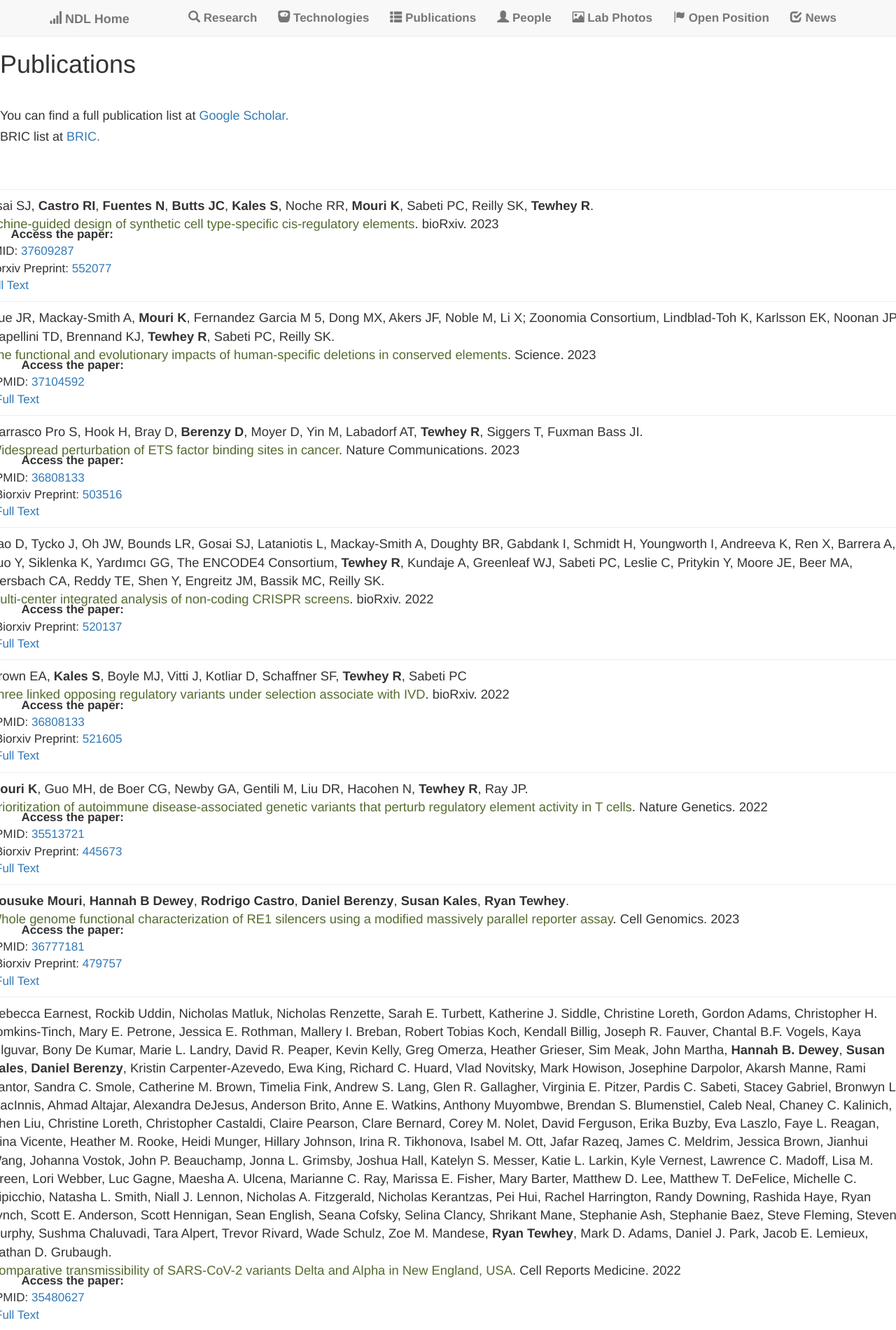
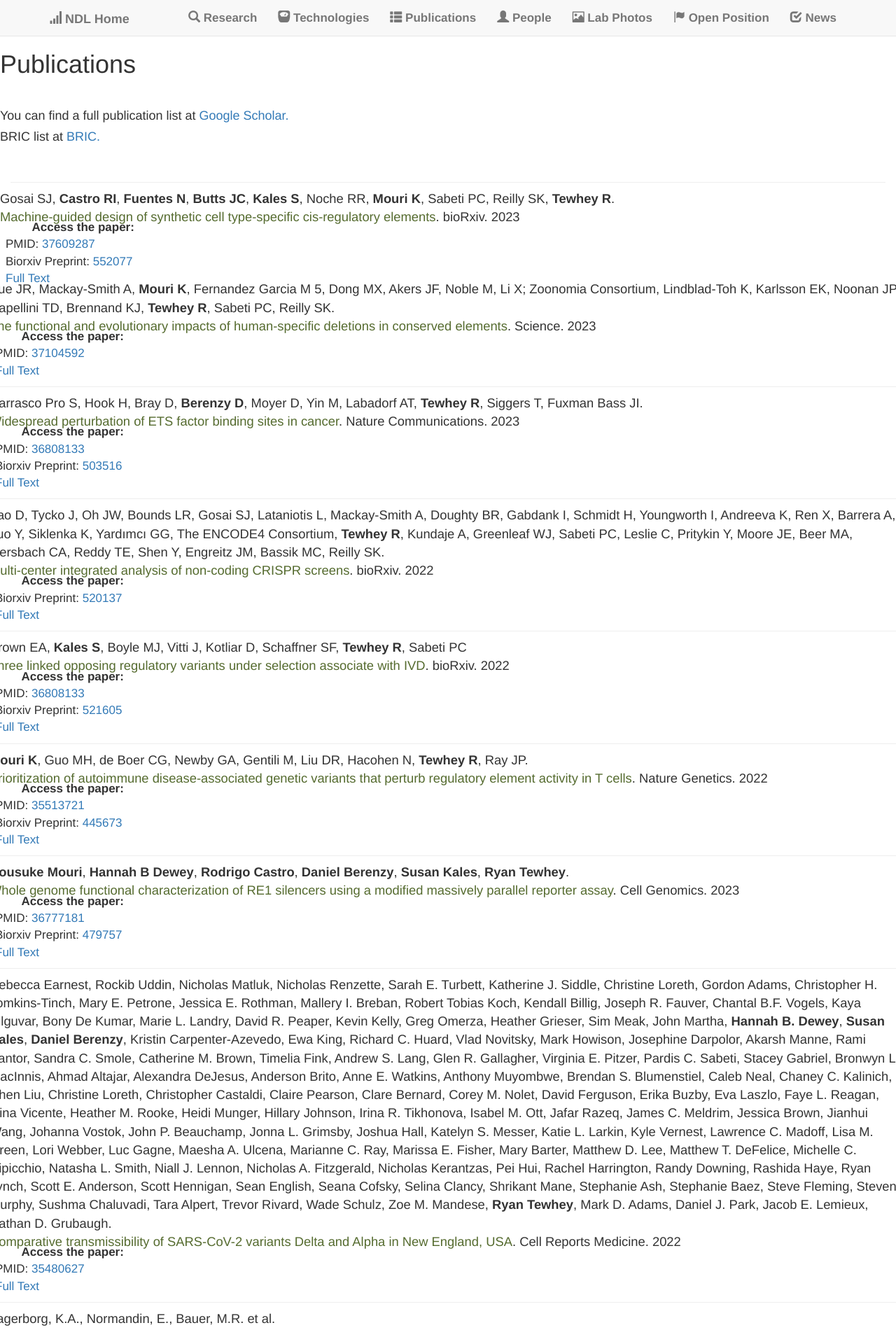
Before and after one commit to kleelab/kleelab.github.io, a Jekyll site: the page built from publications.html, in a window 1280 px wide. Shown: the top 1900 px of the page at 70% size. Built offline with Jekyll 4.4.1, drawn with Linux system fonts in a browser that asks for light colours; nearby versions of some CDN libraries; a style sheet for code colours, icons or effects is not loaded.

Commit message:
Update publications.html

```diff
--- a/publications.html
+++ b/publications.html
@@ -11,7 +11,7 @@
 <h4> BRIC list at <a href=https://www.ibric.org/hanbitsa/treatise_index_for_author.php?idauthorid=7666>BRIC.</a></h4>
 <br>
 
-<div class="pub row">
+<div class="col-md-12"">
 
 {% for publication in site.data.publications %}
 <hr>
```
